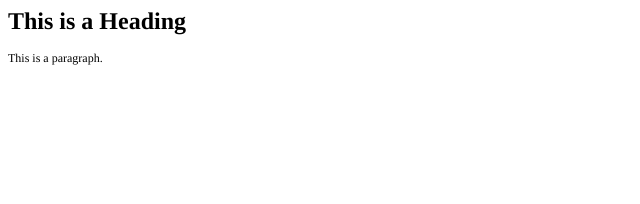
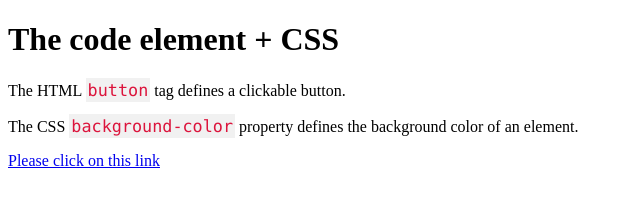
Before and after one commit to BrainFreezeStudio/mexample.github.io, a plain HTML site: page index.html in a window 1280 px wide. Shown: the whole page, without its empty margins (0-640 px from the left). Drawn offline with Linux system fonts and the light colour scheme.

Commit message:
changes updated

```diff
--- a/index.html
+++ b/index.html
@@ -1,18 +1,25 @@
-<!DOCTYPE html PUBLIC "-//W3C//DTD HTML 4.01//EN" "http://www.w3.org/TR/html4/strict.dtd">
+<!DOCTYPE html>
 <html>
 <head>
-  <meta http-equiv="Content-Type" content="text/html; charset=utf-8">
-  <meta http-equiv="Content-Style-Type" content="text/css">
-  <title></title>
-  <meta name="Generator" content="Cocoa HTML Writer">
-  <meta name="CocoaVersion" content="2113.3">
-  <style type="text/css">
-    p.p2 {margin: 0.0px 0.0px 12.0px 0.0px; font: 12.0px Times; color: #000000; -webkit-text-stroke: #000000}
-    span.s1 {font-kerning: none}
-  </style>
+<style>
+code {
+  font-family: Consolas,"courier new";
+  color: crimson;
+  background-color: #f1f1f1;
+  padding: 2px;
+  font-size: 105%;
+}
+</style>
 </head>
 <body>
-<h1 style="margin: 0.0px 0.0px 16.1px 0.0px; font: 24.0px Times; color: #000000; -webkit-text-stroke: #000000"><span class="s1"><b>This is a Heading</b></span></h1>
-<p class="p2"><span class="s1">This is a paragraph.</span></p>
+
+<h1>The code element + CSS</h1>
+
+<p>The HTML <code>button</code> tag defines a clickable button.</p>
+<p>The CSS <code>background-color</code> property defines the background color of an element.</p>
+
+<p><a href=“https://brainfreezestudio.github.io/mexample.github.io/”>Please click on this link</a></p>
+
+
 </body>
 </html>
```
Also changed, not shown: 1 other file.
